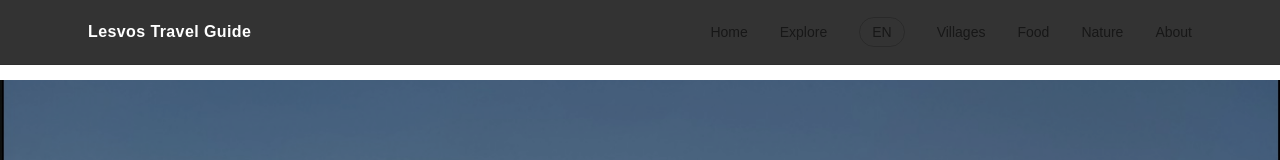
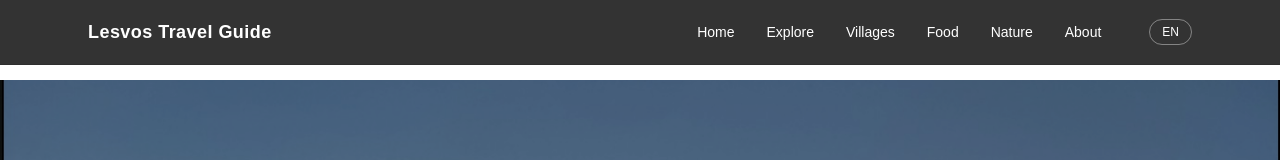
Before and after one commit to amamouridis/lesvos-travel-guide, a Next.js app: page /beaches/vatera in a window 1280 px wide. Shown: the top 160 px of the page. Built offline with nearby package versions, Linux system fonts and the light colour scheme.

Commit message:
alle the translation button

```diff
--- a/src/components/NavBar.tsx
+++ b/src/components/NavBar.tsx
@@ -2,20 +2,18 @@
 
 import Link from "next/link";
 import { useState } from "react";
-import { usePathname } from "next/navigation";
-
-const pathname = usePathname();
-
-const isEnglish = pathname.startsWith("/en");
-
-const toggleLanguage = isEnglish
-  ? pathname.replace("/en", "") || "/"
-  : `/en${pathname}`;
-
+import { usePathname, useRouter } from "next/navigation";
 
 export default function NavBar() {
-  const [mobileOpen, setMobileOpen] = useState(false)
+  const [mobileOpen, setMobileOpen] = useState(false);
   const [exploreOpen, setExploreOpen] = useState(false);
+
+  const pathname = usePathname();
+  const router = useRouter();
+
+  const isEnglish = pathname.startsWith("/en");
+  const toggleLanguage =
+    isEnglish ? pathname.replace("/en", "") || "/" : `/en${pathname}`;
 
   return (
     <nav className="fixed top-0 left-0 w-full z-50 bg-black/80 backdrop-blur-md border-b border-black/10">
@@ -24,14 +22,14 @@ export default function NavBar() {
         {/* Logo */}
         <Link
           href="/"
-          className="text-white lg font-bold tracking-wide text-neutral-900"
+          className="text-white text-lg font-bold tracking-wide"
         >
           Lesvos Travel Guide
         </Link>
 
         {/* Desktop Navigation */}
-        <div className="hidden md:flex items-center space-x-8 text-sm font-medium">
-          <Link href="/" className="hover:text-yellow-600 transition">
+        <div className="hidden md:flex items-center space-x-8 text-sm font-medium text-white">
+          <Link href="/" className="hover:text-yellow-400 transition">
             Home
           </Link>
 
@@ -41,66 +39,68 @@ export default function NavBar() {
             onMouseEnter={() => setExploreOpen(true)}
             onMouseLeave={() => setExploreOpen(false)}
           >
-            <button className="hover:text-yellow-600 transition">
+            <button className="hover:text-yellow-400 transition">
               Explore
             </button>
 
             {exploreOpen && (
-              <div className="absolute top-8 left-0 bg-black shadow-lg rounded-lg py-3 w-48 text-sm">
+              <div className="absolute top-8 left-0 bg-black rounded-lg py-3 w-48 shadow-lg">
                 <Link
                   href="/beaches"
-                  className="block px-4 py-2 hover:bg-neutral-100"
+                  className="block px-4 py-2 hover:bg-white/10"
                 >
                   Beaches
                 </Link>
                 <Link
                   href="/culture"
-                  className="block px-4 py-2 hover:bg-neutral-100"
+                  className="block px-4 py-2 hover:bg-white/10"
                 >
                   Culture & History
                 </Link>
                 <Link
                   href="/activities"
-                  className="block px-4 py-2 hover:bg-neutral-100"
+                  className="block px-4 py-2 hover:bg-white/10"
                 >
                   Activities
                 </Link>
                 <Link
                   href="/maps"
-                  className="block px-4 py-2 hover:bg-neutral-100"
+                  className="block px-4 py-2 hover:bg-white/10"
                 >
                   Maps
                 </Link>
               </div>
             )}
           </div>
-            <button
-      onClick={() => window.location.href = toggleLanguage}
-  className="text-sm px-3 py-1 rounded-full border border-black/20 hover:bg-black hover:text-white transition"
->
-  {isEnglish ? "EL" : "EN"}
-</button>
 
-          <Link href="/villages" className="hover:text-yellow-600 transition">
+          <Link href="/villages" className="hover:text-yellow-400 transition">
             Villages
           </Link>
 
-          <Link href="/food" className="hover:text-yellow-600 transition">
+          <Link href="/food" className="hover:text-yellow-400 transition">
             Food
           </Link>
 
-          <Link href="/nature" className="hover:text-yellow-600 transition">
+          <Link href="/nature" className="hover:text-yellow-400 transition">
             Nature
           </Link>
 
-          <Link href="/about" className="hover:text-yellow-600 transition">
+          <Link href="/about" className="hover:text-yellow-400 transition">
             About
           </Link>
+
+          {/* Language Toggle */}
+          <button
+            onClick={() => router.push(toggleLanguage)}
+            className="ml-4 px-3 py-1 rounded-full border border-white/40 text-xs hover:bg-white hover:text-black transition"
+          >
+            {isEnglish ? "EL" : "EN"}
+          </button>
         </div>
 
         {/* Mobile button */}
         <button
-          className="md:hidden text-2xl"
+          className="md:hidden text-2xl text-white"
           onClick={() => setMobileOpen(!mobileOpen)}
         >
           ☰
@@ -109,12 +109,12 @@ export default function NavBar() {
 
       {/* Mobile Menu */}
       {mobileOpen && (
-        <div className="md:hidden bg-white border-t border-black/10 px-6 py-4 space-y-3 text-sm">
+        <div className="md:hidden bg-black text-white border-t border-white/10 px-6 py-4 space-y-3 text-sm">
           <Link href="/" onClick={() => setMobileOpen(false)}>
             Home
           </Link>
 
-          <div className="pt-2 border-t border-black/10">
+          <div className="pt-2 border-t border-white/10">
             <p className="text-xs uppercase text-gray-400 mb-2">Explore</p>
             <Link href="/beaches" onClick={() => setMobileOpen(false)}>
               Beaches
```
